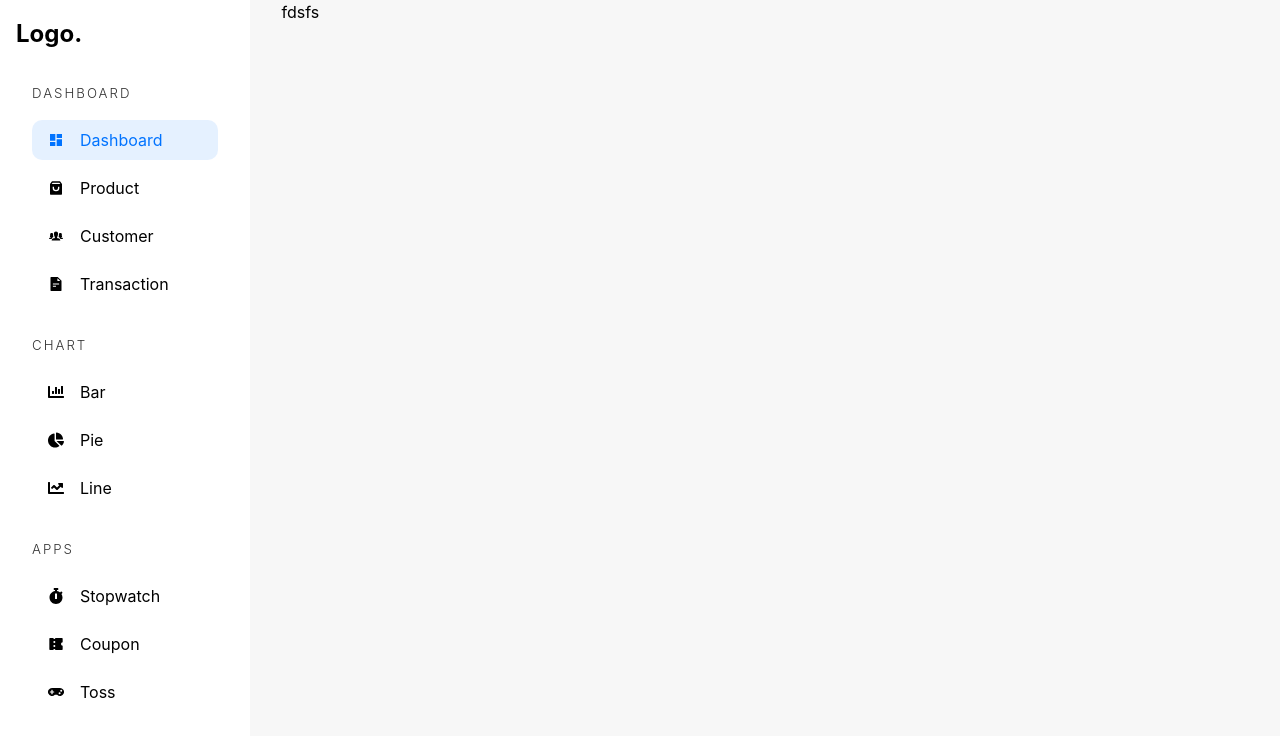
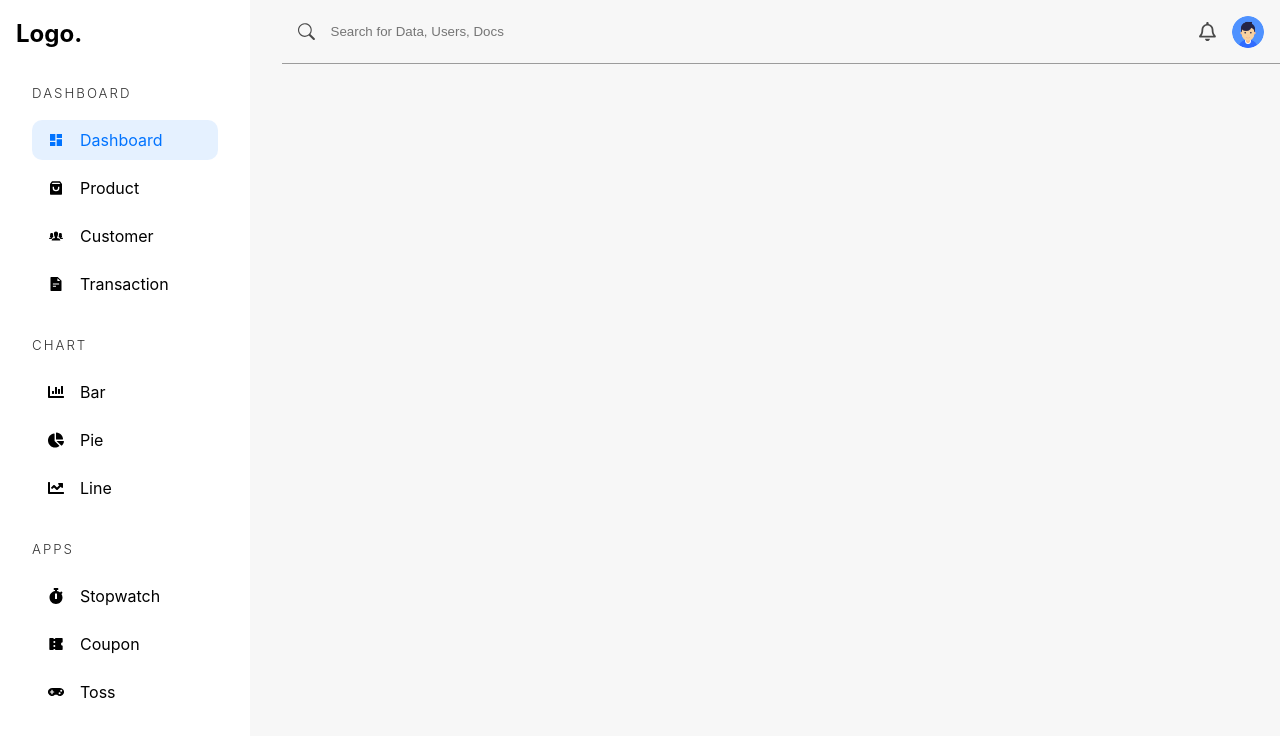
Before and after one commit to vikasdeshmukh63/e-com-admin-dashboard-client, a React (Vite) app: page /admin/dashboard in a window 1280 px wide. Shown: the top 736 px of the page. Built offline with nearby package versions, Linux system fonts and the light colour scheme.

Commit message:
header added

```diff
--- a/src/pages/Dashboard.tsx
+++ b/src/pages/Dashboard.tsx
@@ -1,4 +1,8 @@
 import AdminSidebar from "../components/AdminSidebar";
+import { BsSearch } from "react-icons/bs";
+import { FaRegBell } from "react-icons/fa";
+import userImg from "../assets/userImg.png";
+
 
 const Dashboard = () => {
   return (
@@ -6,7 +10,15 @@
       {/* siderbar */}
       <AdminSidebar />
       {/* main */}
-      <main>fdsfs</main>
+      <main className="dashboard">
+        {/* header  */}
+        <div className="bar">
+          <BsSearch />
+          <input type="text" placeholder="Search for Data, Users, Docs" />
+          <FaRegBell />
+          <img src={userImg} alt="User" />
+        </div>
+      </main>
     </div>
   );
 };
--- /dev/null
+++ b/src/styles/_dashboard.scss
@@ -0,0 +1,25 @@
+.dashboard {
+    overflow-y: auto;
+
+    .bar {
+        height: 4rem;
+        @include flex(row, unset);
+        padding: 0 1rem;
+        border-bottom: 1px solid rgba(0, 0, 0, 0.37);
+
+        >input{
+            margin-right: auto;
+            @include inputStyle(100%,1rem 0)
+        }
+
+        >svg{
+            font-size: 1.2rem;
+            opacity: 0.7;
+        }
+
+        >img{
+            @include square(2rem);
+            border-radius: 50%;
+        }
+    }
+}
--- a/src/styles/app.scss
+++ b/src/styles/app.scss
@@ -1,4 +1,5 @@
 @import "_mixin";
+@import "_dashboard";
 
 :root {
     font-family: Inter, system-ui, Avenir, Helvetica, Arial, sans-serif;
```
Also changed, not shown: src/assets/userImg.png (added).
